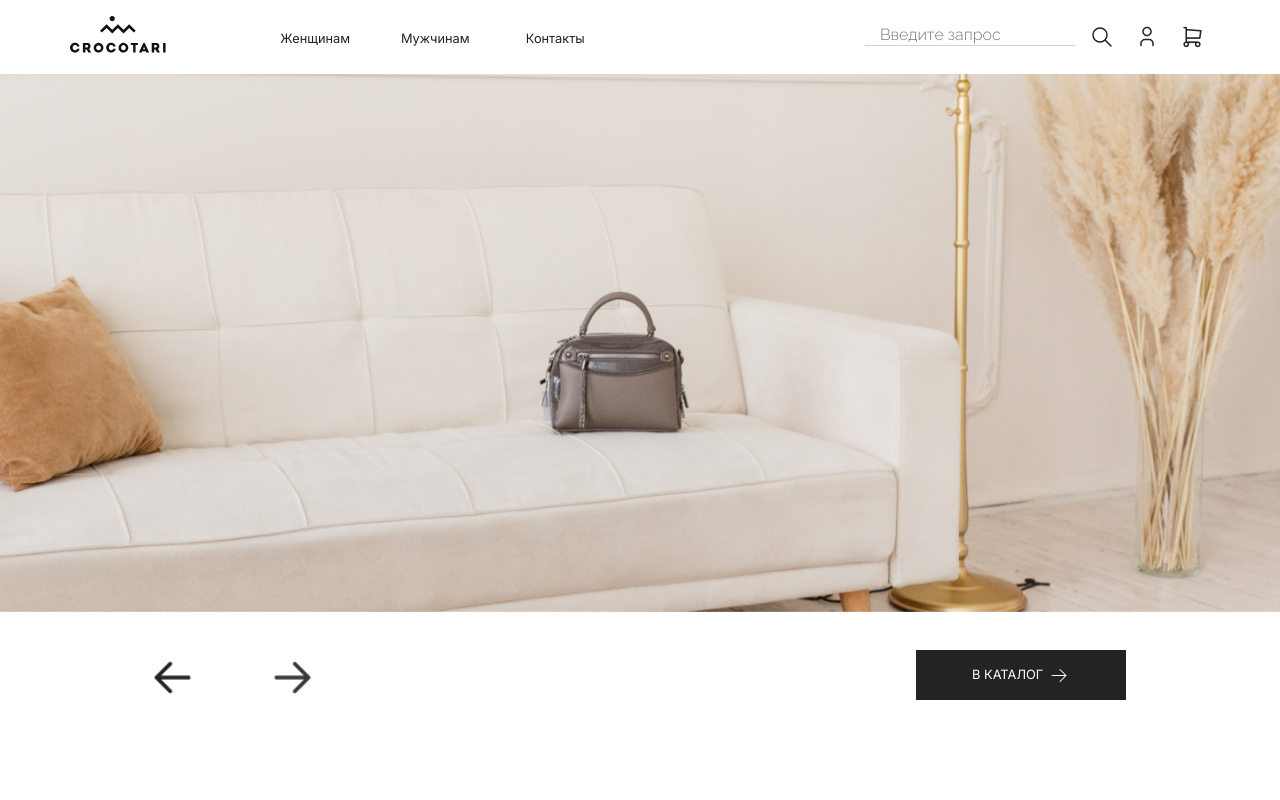
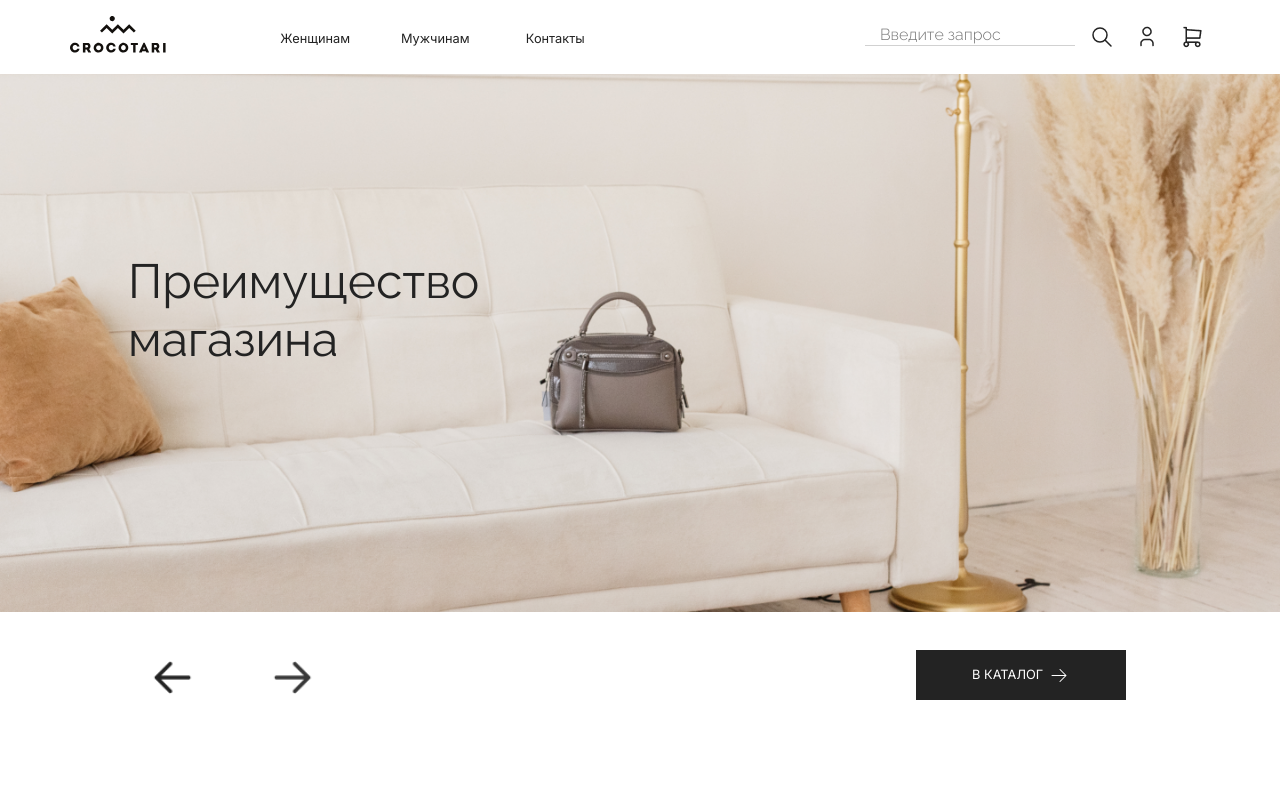
Before and after one commit to panyasnap/crocotari, a React (Create React App) app: page / in a window 1280 px wide. Both pictures are taken after a click on the button "Next". Shown: the top 800 px of the page. Built offline with nearby package versions, Linux system fonts and the light colour scheme.

Commit message:
main upd

```diff
--- a/src/App.css
+++ b/src/App.css
@@ -79,6 +79,7 @@ h3 {
     width: 50%;
     text-align: left;
 
+
 }
 
 .carouselStyle .carousel-caption h2 {
@@ -87,6 +88,7 @@ h3 {
     color: #232323;
     font-weight: 400;
     width: 50%;
+
 }
 
 .carouselStyle {
@@ -208,7 +210,7 @@ h3 {
     height: 74px;
     display: flex;
     align-items: center;
-    z-index: 5;
+    z-index: 6;
     background-color: #FFFFFF;
     width: 100%;
 
@@ -233,6 +235,7 @@ h3 {
 }
 .headerMenu.is-nav-open{
     margin-left: 0;
+
 }
 
 
@@ -244,3 +247,11 @@ h3 {
         transform: translateX(0);
     }
 }
+/*@keyframes slideClose {*/
+/*    from {*/
+/*        transform: translateX(-100%);*/
+/*    }*/
+/*    to {*/
+/*        transform: translateX(0);*/
+/*    }*/
+/*}*/
--- a/src/components/CarouselMain.js
+++ b/src/components/CarouselMain.js
@@ -24,11 +24,19 @@ const CarouselMain = () => {
 
 
                     <CarouselItem><img className='d-block w-100' src={img2} alt='bag'/>
-
+                        <Carousel.Caption>
+                            <h2>Преимущество
+                                магазина</h2>
+                        </Carousel.Caption>
                     </CarouselItem>
 
 
-                    <CarouselItem><img className='d-block w-100' src={img3} alt='bag'/></CarouselItem>
+                    <CarouselItem><img className='d-block w-100' src={img3} alt='bag'/>
+                        <Carousel.Caption>
+                            <h2>Преимущество
+                                магазина</h2>
+                        </Carousel.Caption>
+                    </CarouselItem>
 
                 </Carousel>
 
--- a/src/components/Mob/Burger.js
+++ b/src/components/Mob/Burger.js
@@ -11,8 +11,6 @@ const Burger = () => {
                 <div><a>Мужчинам</a></div>
                 <div><a>Контакты</a></div>
             </nav>
-
-
         </div>
 
     );
--- a/src/style/mobil.module.css
+++ b/src/style/mobil.module.css
@@ -40,4 +40,5 @@
     align-items: center;
     justify-content:space-around;
     width: 100%;
+    z-index: 6;
 }
```
